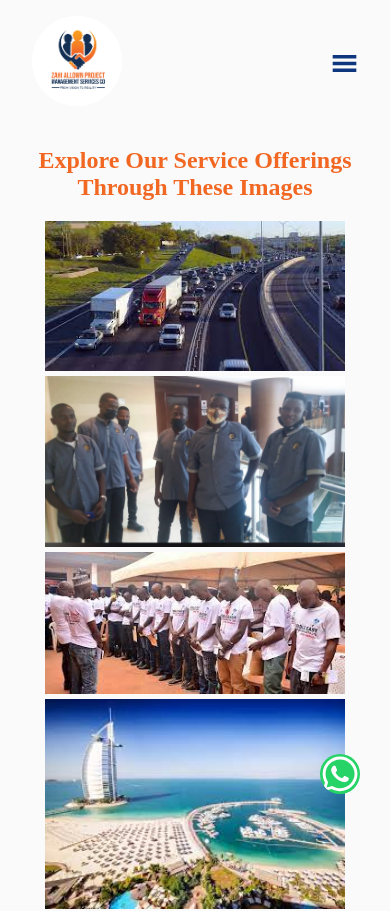
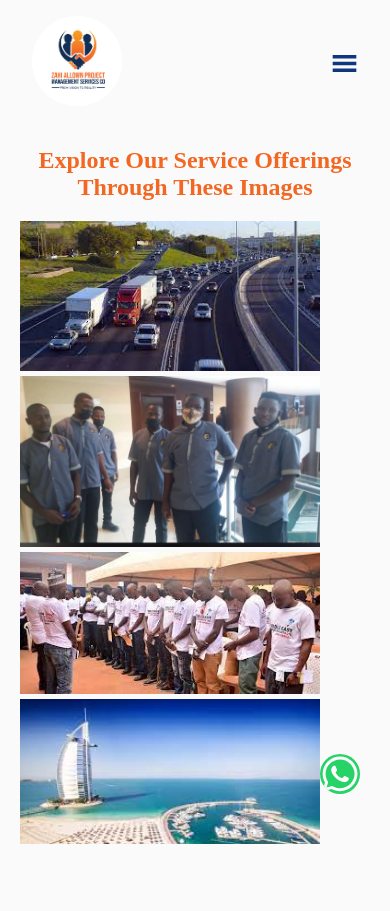
Before and after one commit to dkabagambe/zahiallownproject, a React (Create React App) app: page /gallery in a window 390 px wide. Shown: the top 911 px of the page. After the commit the page ends 844 px from the top, so only its background shows below. Built offline with nearby package versions, Linux system fonts and the light colour scheme.

Commit message:
overflow-x: hidden;

```diff
--- a/src/App.css
+++ b/src/App.css
@@ -5,6 +5,7 @@
   scroll-behavior: smooth;
   box-sizing: border-box;
 }
+html,
 body {
   text-align: center;
   background-color: #fafafa;
@@ -14,4 +15,5 @@ body {
   font-family: "Noto Serif", serif;
   height: 100%;
   width: 100%;
+  overflow-x: hidden; /* Prevent horizontal scrolling */
 }
--- a/src/styles/Gallery.css
+++ b/src/styles/Gallery.css
@@ -3,6 +3,10 @@
   flex-direction: column;
   align-items: center;
   padding: 20px;
+  height: 100%;
+  width: 100%;
+  overflow-x: hidden;
+  justify-content: center;
 }
 
 .image-gallery {
@@ -59,6 +63,7 @@
 }
 .styles-module_navigation__1pqAE {
   opacity: 1 !important;
+  outline: none;
 }
 .styles-module_close__2I1sI {
   color: #f26722 !important;
@@ -97,5 +102,8 @@
   .image-gallery {
     grid-template-columns: 1fr; /* Stack images in a single column */
     gap: 5px; /* Reduce the gap between images */
+    overflow-x: hidden;
+    height: auto;
+    width: 100%;
   }
 }
```
